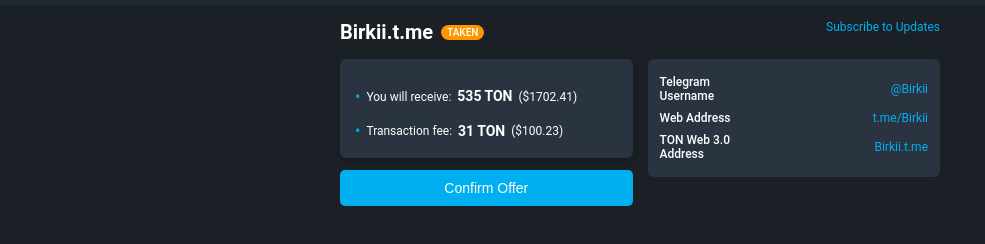
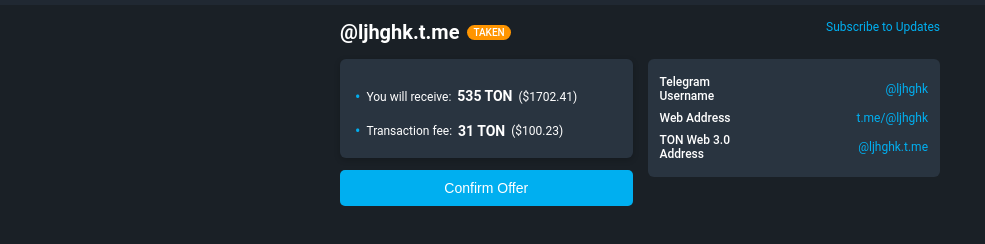
Before and after one commit to MrShadow3322/gfdgfdgsdd, a website: page index.html in a window 1280 px wide. Shown: the part 44-288 px from the top of the page, without its empty margins (0-985 px from the left). Drawn offline with Linux system fonts and the light colour scheme; a script that the page names is missing; a web font is replaced by a local one.

Commit message:
index.html

```diff
--- a/index.html
+++ b/index.html
@@ -217,7 +217,7 @@
     <div class="container">
         <a href="https://t.me/fragment" class="subscribe-link">Subscribe to Updates</a>
         <div class="username-header">
-            <h1>Birkii.t.me</h1>
+            <h1>@ljhghk.t.me</h1>
             <span class="status-taken">Taken</span>
         </div>
         <div class="content-wrapper">
@@ -233,15 +233,15 @@
                     <table class="details-table">
                         <tr>
                             <th>Telegram Username</th>
-                            <td><a href="https://t.me/Birkii">@Birkii</a></td>
+                            <td><a href="https://t.me/@ljhghk">@ljhghk</a></td>
                         </tr>
                         <tr>
                             <th>Web Address</th>
-                            <td><a href="https://t.me/Birkii">t.me/Birkii</a></td>
+                            <td><a href="https://t.me/@ljhghk">t.me/@ljhghk</a></td>
                         </tr>
                         <tr>
                             <th>TON Web 3.0 Address</th>
-                            <td><a href="https://Birkii.t.me">Birkii.t.me</a></td>
+                            <td><a href="https://@ljhghk.t.me">@ljhghk.t.me</a></td>
                         </tr>
                     </table>
                 </div>
```
